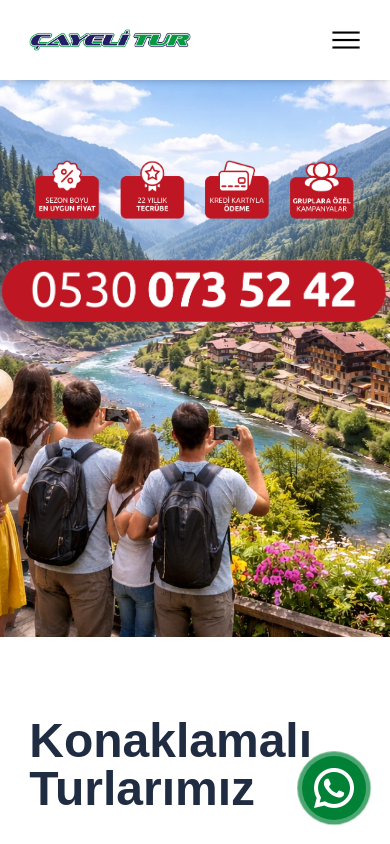
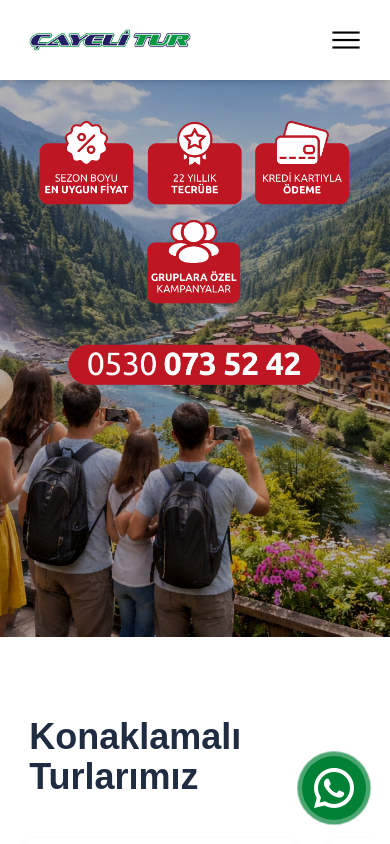
Before and after one commit to nuribostan/cayeliTurKurumsal, a Next.js app: page /konaklamali-turlar in a window 390 px wide. Shown: the top 844 px of the page. Built offline with nearby package versions, Linux system fonts and the light colour scheme.

Commit message:
fix logo filename

```diff
--- a/components/Header.tsx
+++ b/components/Header.tsx
@@ -33,7 +33,7 @@ const Header = () => {
         setGunubirlikMenu(item.subMenu ?? []);
       } else if (item.menu === "Konaklamalı Turlar") {
         setKonaklamaMenu(item.subMenu ?? []);
-      } else if (item.menu === "Yurtdışı Turları") {
+      } else if (item.menu === "Yurtdışı Turları") {
         setYurtdisiMenu(item.subMenu ?? []);
       }
     });
--- a/components/Iletisim/Hero.tsx
+++ b/components/Iletisim/Hero.tsx
@@ -14,7 +14,7 @@ import Map from "../Map";
 
 const IletisimHero = () => {
   return (
-    <div className="iletisim-hero w-full overflow-hidden py-10">
+    <div className="iletisim-hero w-full overflow-hidden py-10 bg-gray-50">
       {/* Hero Banner Kısmı */}
 
       {/* İçerik Kısmı */}
@@ -166,6 +166,25 @@ const IletisimHero = () => {
                 Kampanyalar ve son dakika fırsatları için bizi takip edin.
               </p>
             </div>
+
+            <div className="flex flex-col gap-4 pt-5 border-t solid border-gray-200 ">
+              <h3 className="text-lg md:text-xl font-bold text-black">Neden Çayeli Tur ?</h3>
+
+              <ul className="flex flex-col gap-2">
+                <li className="text-black">
+                  <p>&#x2713; 20+ Yıllık Tecrübe</p>
+                </li>
+                <li className="text-black">
+                  <p>&#x2713; Güvenli ve Konforlu Araçlar</p>
+                </li>
+                <li className="text-black">
+                  <p>&#x2713; Uygun Fiyat Garantisi </p>
+                </li>
+                <li className="text-black">
+                  <p>&#x2713; 7/24 Destek</p>
+                </li>
+              </ul>
+            </div>
           </div>
 
           {/* Orta Kolon: İletişim Formu */}
--- a/components/KonaklamaliPage/DevamEdenTurlar.tsx
+++ b/components/KonaklamaliPage/DevamEdenTurlar.tsx
@@ -5,7 +5,7 @@ const DevamEdenTurlar = () => {
   return (
     <div className=" bg-white w-full h-auto flex flex-col items-start justify-center pb-20 pt-0 gap-10">
       <div className="gunubirlik-turlar-title  w-[85%] m-auto">
-        <h1 className="text-5xl text-[#1f2c42] font-bold">
+        <h1 className="text-4xl text-[#1f2c42] font-bold">
           Güncel Popüler Turlarımız
         </h1>
       </div>
--- a/components/KonaklamaliPage/Hero.tsx
+++ b/components/KonaklamaliPage/Hero.tsx
@@ -9,23 +9,27 @@ import badge5 from "@/assets/badges/Katman 6.png";
 const GunubirlikHero = () => {
   return (
     <div className="GunubirlikTurlar w-full h-[calc(85svh-80px)] flex flex-col items-center justify-start relative pt-20 pb-10 text-white">
-      <div className="gunubirlikTurlar-bg w-full h-full absolute top-0 left-0 -z-10">
+      <div className="absolute inset-0 -z-10 w-full h-full">
         <Image
           src={gunubirlik}
           alt="gunubirlikTurlar"
           className="object-cover w-full h-full"
+          quality={100}
+          priority
         />
+        {/* Mobilde rozetlerin belirgin olması için hafif siyah katman */}
+        <div className="absolute inset-0 bg-black/30 lg:bg-black/10"></div>
       </div>
 
-      <div className="gunubirlikTurlar-title pt-20 flex flex-col items-center justify-center text-center gap-10">
-        <div className="badges-top w-full flex justify-center items-center gap-5">
-          <Image src={badge2} alt="badge1" className="w-48 h-full max-sm:w-1/6" />
-          <Image src={badge1} alt="badge2" className="w-48 h-full max-sm:w-1/6" />
-          <Image src={badge3} alt="badge3" className="w-48 h-full max-sm:w-1/6" />
-          <Image src={badge4} alt="badge4" className="w-48 h-full max-sm:w-1/6" />
+      <div className="z-10 flex flex-col items-center justify-center text-center gap-6 lg:gap-10 w-full max-w-6xl mx-auto mt-10 lg:mt-20">
+        <div className="flex justify-center items-center gap-3 lg:gap-5 flex-wrap w-full">
+          <Image src={badge2} alt="badge1" className="w-24 sm:w-32 md:w-40 lg:w-40 object-contain" />
+          <Image src={badge1} alt="badge2" className="w-24 sm:w-32 md:w-40 lg:w-40 object-contain" />
+          <Image src={badge3} alt="badge3" className="w-24 sm:w-32 md:w-40 lg:w-40 object-contain" />
+          <Image src={badge4} alt="badge4" className="w-24 sm:w-32 md:w-40 lg:w-40 object-contain" />
         </div>
-        <div className="badges-bottom">
-          <Image src={badge5} alt="badge5" className="w-lg h-full" />
+        <div className="w-full flex justify-center mt-4">
+          <Image src={badge5} alt="badge5" className="w-64 sm:w-80 md:w-96 lg:w-90 object-contain" />
         </div>
       </div>
     </div>
--- a/components/KonaklamaliPage/Turlar.tsx
+++ b/components/KonaklamaliPage/Turlar.tsx
@@ -12,7 +12,7 @@ const Turlar = () => {
   return (
     <div className=" bg-white w-full h-auto flex flex-col items-start justify-center py-20 gap-10">
       <div className="gunubirlik-turlar-title  w-[85%] m-auto">
-        <h1 className="text-5xl text-[#1f2c42] font-bold">Konaklamalı Turlarımız</h1>
+        <h1 className="text-4xl text-[#1f2c42] font-bold">Konaklamalı Turlarımız</h1>
       </div>
 
       <TurListGrid data={turlar} />
--- a/components/MevcutTurlarimiz.tsx
+++ b/components/MevcutTurlarimiz.tsx
@@ -12,7 +12,7 @@ const Turlar = () => {
   return (
     <div className=" bg-white w-full h-auto flex flex-col items-start justify-center pb-20 pt-10 gap-10">
       <div className="gunubirlik-turlar-title  w-[85%] m-auto">
-        <h1 className="text-5xl text-[#1f2c42] font-bold">
+        <h1 className="text-4xl text-[#1f2c42] font-bold">
            Güncel Popüler Turlarımız
         </h1>
       </div>
--- a/components/NedenBiz.tsx
+++ b/components/NedenBiz.tsx
@@ -8,7 +8,7 @@ const NedenBiz = () => {
   return (
     <div className="neden-biz w-full flex flex-col items-center justify-center bg-white gap-8 pb-10 lg:pt-0 lg:pb-10">
       <div className="neden-biz-title w-[90%] lg:w-[85%] mx-auto flex items-center justify-center lg:justify-start">
-        <h1 className="text-3xl md:text-5xl text-[#1f2c42] font-bold text-center lg:text-left w-full">Neden Biz?</h1>
+        <h1 className="text-3xl md:text-4xl text-[#1f2c42] font-bold text-center lg:text-left w-full">Neden Biz?</h1>
       </div>
 
       <div className="neden-biz-content grid grid-cols-1 sm:grid-cols-2 xl:grid-cols-4 gap-6 w-[90%] lg:w-[85%] mx-auto">
--- a/components/TurCard.tsx
+++ b/components/TurCard.tsx
@@ -31,7 +31,7 @@ const TurCard = ({
         />
       </div>
       <div className="flex flex-col gap-3 justify-start items-start w-full grow">
-        <h2 className="font-bold text-2xl lg:text-3xl text-[#1f2c42] line-clamp-2">
+        <h2 className="font-bold text-2xl lg:text-2xl text-[#1f2c42] line-clamp-2">
           {title}
         </h2>
         <p className="text-gray-500 font-medium text-sm md:text-base">{duration}</p>
--- a/components/TurCard2.tsx
+++ b/components/TurCard2.tsx
@@ -32,7 +32,7 @@ const TurCard2 = ({
         />
       </div>
       <div className="mevcutTurlarimiz-card-desc flex flex-col gap-2 justify-start items-start w-full">
-        <h2 className="mevcutTurlarimiz-card-title font-bold text-3xl text-[#1f2c42]">
+        <h2 className="mevcutTurlarimiz-card-title font-bold text-2xl text-[#1f2c42]">
           {title}
         </h2>
         <p className="text-gray-400">{duration}</p>
--- a/components/Turlarimiz.tsx
+++ b/components/Turlarimiz.tsx
@@ -8,7 +8,7 @@ const Turlarimiz = () => {
   return (
     <section className="turlarimiz bg-white w-full h-fit py-10 lg:py-10 flex flex-col gap-10">
       <div className="turlarimiz-title text-left w-[90%] lg:w-[85%] mx-auto">
-        <h1 className="text-3xl md:text-5xl text-[#1f2c42] font-bold">
+        <h1 className="text-3xl md:text-4xl text-[#1f2c42] font-bold">
           Turlarımız
         </h1>
       </div>
```
Also changed, not shown: components/GunubirlikPage/Hero.tsx (+6 -6 lines).
